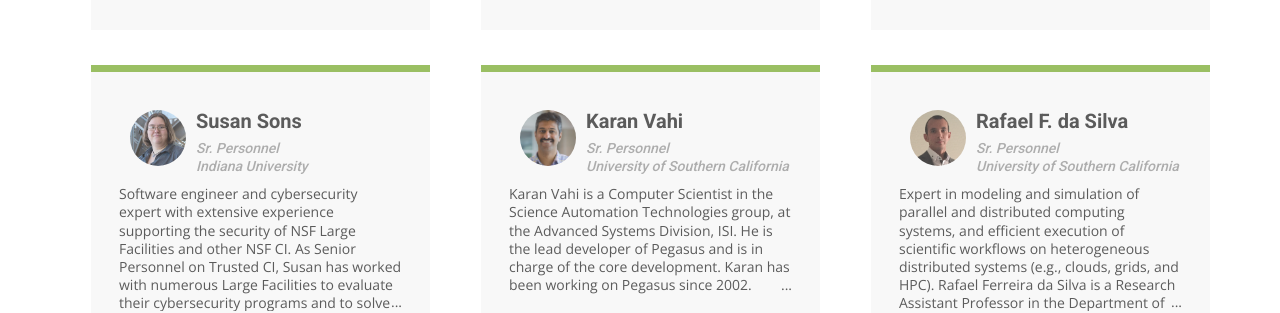
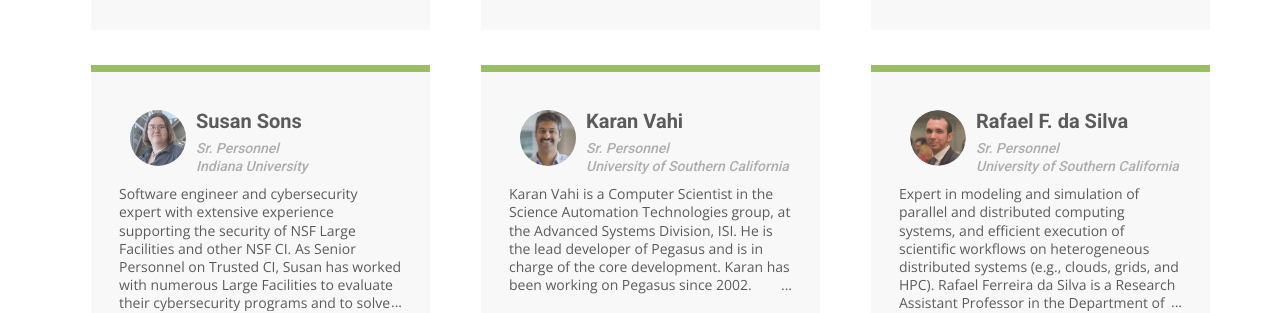
Before and after one commit to cicoe/cicoe.github.io, a Jekyll site: the page built from people.html, in a window 1280 px wide. Shown: the part 1482-1795 px from the top of the page. Built offline with Jekyll 4.4.1, drawn with Linux system fonts in a browser that asks for light colours; nearby versions of some CDN libraries; some web fonts are replaced.

Commit message:
Update participants.yml

```diff
--- a/_data/participants.yml
+++ b/_data/participants.yml
@@ -76,7 +76,7 @@
   description: "Karan Vahi is a Computer Scientist in the Science Automation Technologies group, at the Advanced Systems Division, ISI. He is the lead developer of Pegasus and is in charge of the core development. Karan has been working on Pegasus since 2002."
 
 - name: "Rafael F. da Silva"
-  photo: "ferreiradasilva.png"
+  photo: "ferreiradasilva.jpg"
   website: "https://rafaelsilva.com"
   role: "Sr. Personnel"
   institution: "University of Southern California"
```
